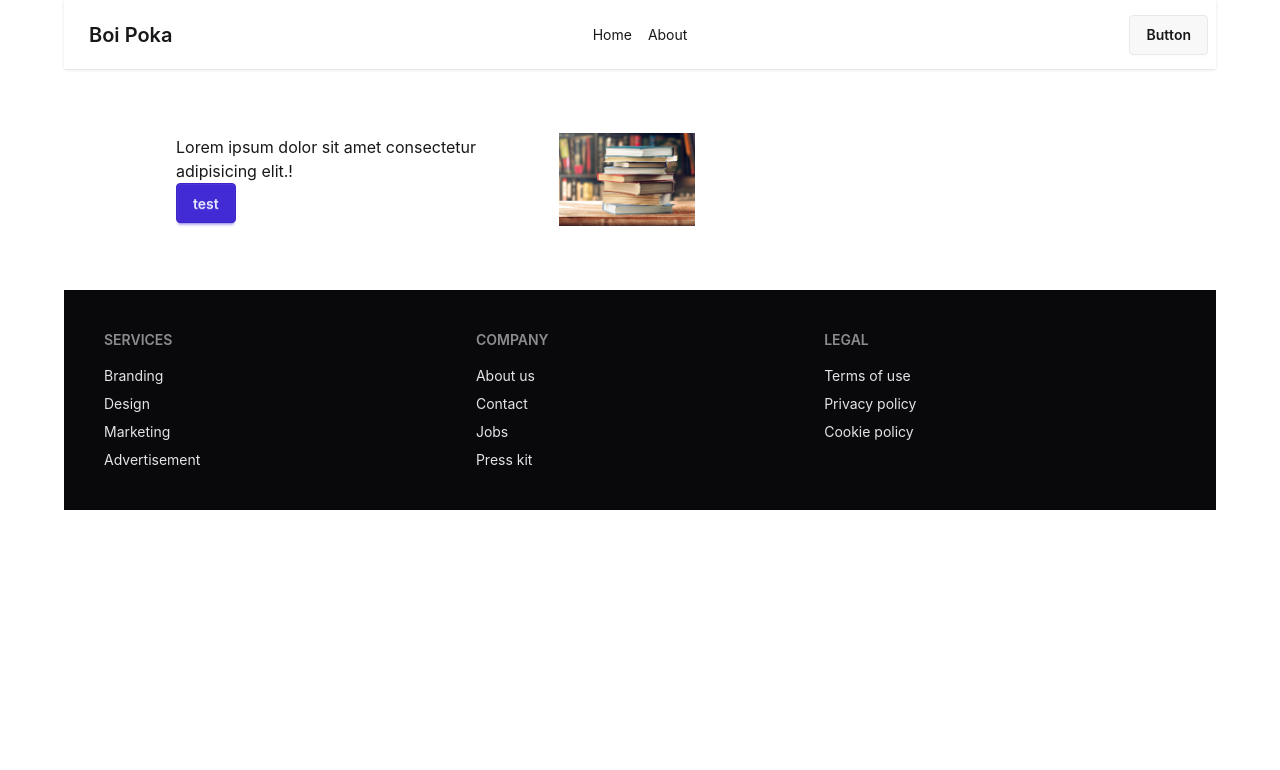
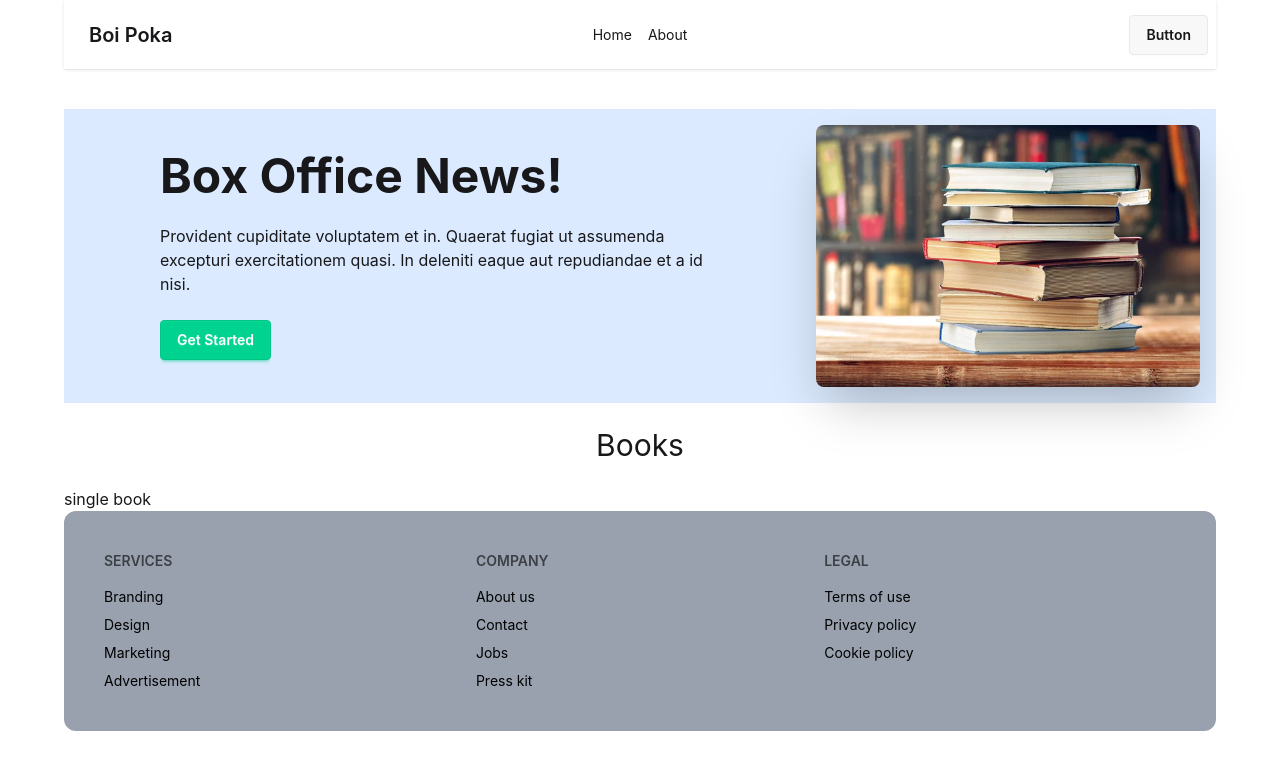
Before and after one commit to Mainul-J/Boi-poka-by-React, a React (Vite) app: page / in a window 1280 px wide. Shown: the top 770 px of the page. Built offline with nearby package versions, Linux system fonts and the light colour scheme.

Commit message:
In this commit use for <Suspense> use to fetch data & before this commit use useEffect for load data

```diff
--- a/index.html
+++ b/index.html
@@ -1,5 +1,5 @@
 <!doctype html>
-<html lang="en"data-theme="light">
+<html lang="en" data-theme="light">
   <head>
     <meta charset="UTF-8" />
     <link rel="icon" type="image/svg+xml" href="/favicon.svg" />
--- a/src/components/Banner/Banner.jsx
+++ b/src/components/Banner/Banner.jsx
@@ -2,15 +2,23 @@ import React from 'react';
 import bookimage from '../../assets/books.jpg'
 const Banner = () => {
     return (
-        <div className='flex justify-around items-center p-16 w-11/12 mx-auto'>
-            <div className="">
-                <h1>Lorem ipsum dolor sit amet consectetur adipisicing elit.!</h1>
-                <button className='btn btn-primary'>test</button>
-            </div>
-            <div>
-                <img className='w-3/12' src={bookimage} alt="" />
-            </div>
-        </div>
+        <div className="hero bg-blue-100 max-h-screen mt-10">
+  <div className="hero-content flex-col lg:flex-row-reverse">
+    <img
+      alt="Tailwind CSS hero component"
+      src={bookimage}
+      className="max-w-sm rounded-lg shadow-2xl"
+    />
+    <div className='w-6/12 mx-auto'>
+      <h1 className="text-5xl font-bold">Box Office News!</h1>
+      <p className="py-6 ">
+        Provident cupiditate voluptatem et in. Quaerat fugiat ut assumenda excepturi exercitationem
+        quasi. In deleniti eaque aut repudiandae et a id nisi.
+      </p>
+      <div className=''><button className="btn btn-success text-white">Get Started</button></div>
+    </div>
+  </div>
+</div>
     );
 };
 
--- a/src/components/Footer/Footer.jsx
+++ b/src/components/Footer/Footer.jsx
@@ -2,7 +2,7 @@ import React from "react";
 
 const Footer = () => {
   return (
-    <footer className="footer sm:footer-horizontal bg-neutral text-neutral-content p-10">
+    <footer className="footer sm:footer-horizontal bg-gray-400 text-black rounded-xl p-10">
       <nav>
         <h6 className="footer-title">Services</h6>
         <a className="link link-hover">Branding</a>
@@ -24,6 +24,7 @@ const Footer = () => {
         <a className="link link-hover">Cookie policy</a>
       </nav>
     </footer>
+
   );
 };
 
--- /dev/null
+++ b/src/pages/Book/Book.jsx
@@ -0,0 +1,13 @@
+import React, { use } from 'react';
+
+const Book = ({bookPromise}) => {
+    const data =use(bookPromise);
+    console.log(data);
+    return (
+        <div>
+            <h1>single book</h1>
+        </div>
+    );
+};
+
+export default Book;
--- a/src/pages/Books/Books.jsx
+++ b/src/pages/Books/Books.jsx
@@ -1,20 +1,25 @@
-import React, { useEffect, useState } from 'react';
+import React, { Suspense, useEffect, useState } from 'react';
+import Book from '../Book/Book';
 
 const Books = () => {
-    const [allBooks , setAllBooks] = useState([]);
+    //const [allBooks , setAllBooks] = useState([]);
 
-    useEffect(()=>{
-        fetch('booksData.json')
-        .then(res => res.json())
-        .then(data=>{
-            // console.log(data);
-            setAllBooks(data)
-        })
-    }
-    ,[])
+    // useEffect(()=>{
+    //     fetch('booksData.json')
+    //     .then(res => res.json())
+    //     .then(data=>{
+    //         // console.log(data);
+    //         setAllBooks(data)
+    //     })
+    // }
+    // ,[])
+    const bookPromise = fetch('./booksData.json').then(rse=>rse.json())
     return (
         <div>
-
+            <h1 className="text-3xl text-center p-6">Books</h1>
+            <Suspense fallback={<div className='text-2xl text-center font-bold'>Loading</div>} >
+            <Book bookPromise={bookPromise}></Book>
+            </Suspense>
         </div>
     );
 };
```
